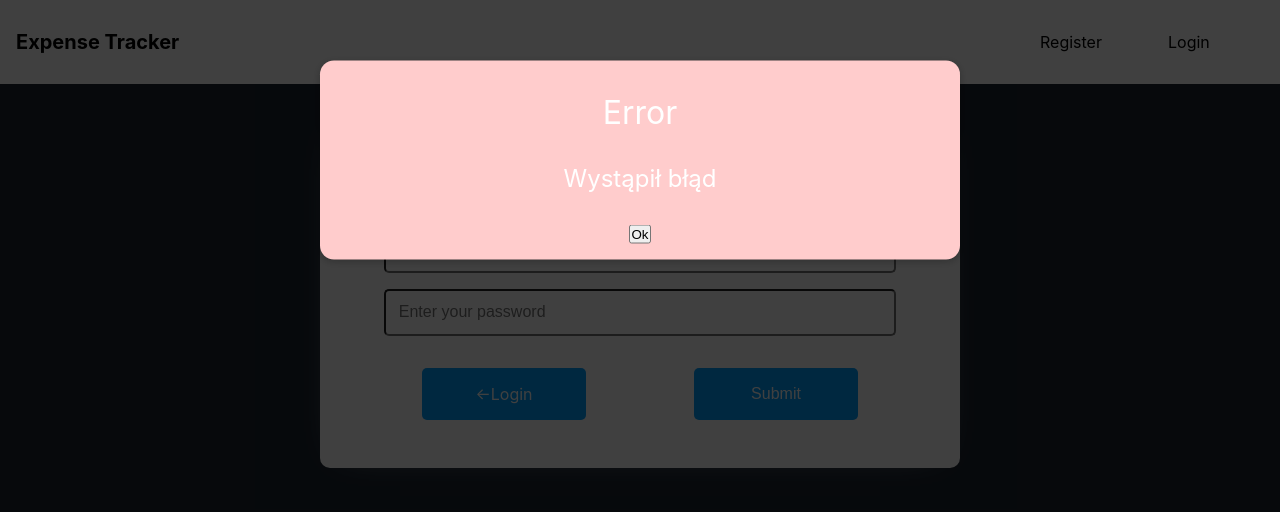
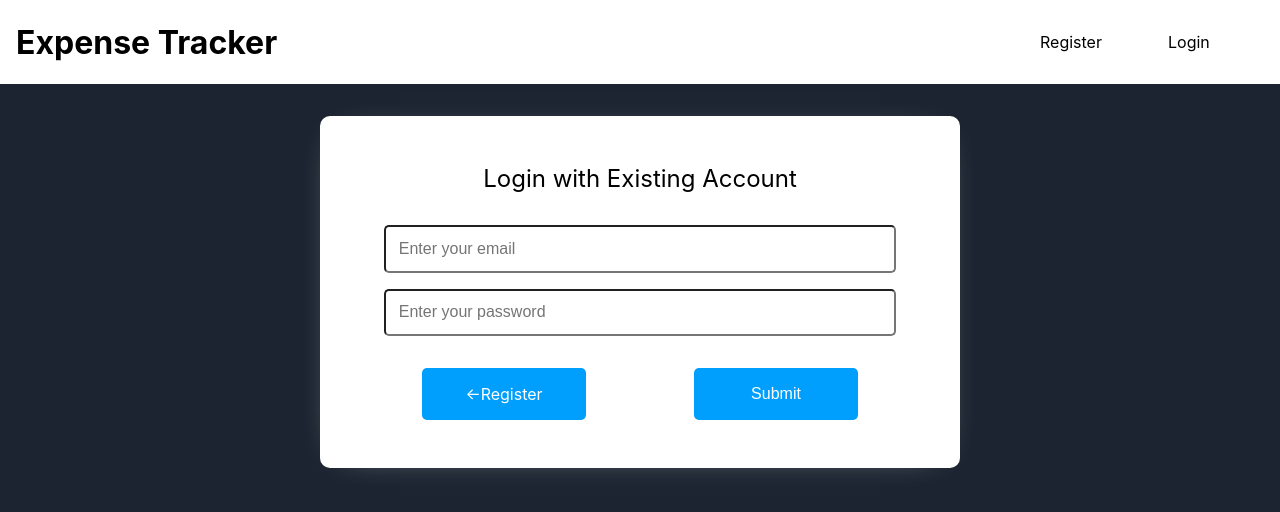
Before and after one commit to AdrianeZ/ExpenseTrackerFrontend, a React (Create React App) app: page /login in a window 1280 px wide. Shown: the top 512 px of the page. Built offline with nearby package versions, Linux system fonts and the light colour scheme.

Commit message:
implemented basic authentication

```diff
--- a/src/App.tsx
+++ b/src/App.tsx
@@ -1,19 +1,32 @@
-import React from 'react';
+import React, {useContext} from 'react';
 import {Route, Routes} from "react-router-dom";
 import {MainNav} from "./components/Layout/MainNav";
 import {AuthForm} from "./components/Forms/AuthForm";
 import {MainContainer} from "./components/Layout/MainContainer";
+import {AuthContext, AuthContextProvider} from "./context/authContext";
 
 
 const App = () => {
+
+    const {isLoggedIn} = useContext(AuthContext)
+
     return (
         <>
-            <MainNav/>
-            <Routes>
-                <Route path="/register"
-                       element={<MainContainer><AuthForm isLoginForm={false}/></MainContainer>}></Route>
-                <Route path="/login" element={<MainContainer><AuthForm isLoginForm={true}/></MainContainer>}></Route>
-            </Routes>
+            <AuthContextProvider>
+                <MainNav/>
+                <Routes>
+                    {!isLoggedIn &&
+                    <>
+                        <Route path="/register"
+                               element={<MainContainer><AuthForm isLoginForm={false}/></MainContainer>}></Route>
+                        <Route path="/login"
+                               element={<MainContainer><AuthForm isLoginForm={true}/></MainContainer>}></Route>
+                        <Route path="/expenses"
+                               element={<MainContainer><AuthForm isLoginForm={true}/></MainContainer>}></Route>
+                    </>
+                    }
+                </Routes>
+            </AuthContextProvider>
         </>
     );
 }
--- a/src/components/Forms/AuthForm.tsx
+++ b/src/components/Forms/AuthForm.tsx
@@ -1,10 +1,10 @@
 import {Link} from "react-router-dom";
 import {useFetch} from "../../hooks/useFetch";
+import {ChangeEvent, SyntheticEvent, useState, useContext, useEffect} from "react";
+import {AuthContext} from "../../context/authContext";
 import {CreateUserDto, LoginUserDto, HttpMethod, CreateUserResponse} from "types"
-import {ChangeEvent, SyntheticEvent, useState} from "react";
-
+import {Modal} from "../Layout/Modal";
 import "./AuthForm.css";
-import {Modal} from "../Layout/Modal";
 
 
 interface Props {
@@ -19,9 +19,20 @@ const AuthForm = ({isLoginForm}: Props) => {
         email: "",
         passwordConfirm: "",
         password: ""
-    })
+    });
 
-    const {error, isLoading, data, makeRequest} = useFetch<CreateUserResponse>();
+
+    const {error, isLoading, data, makeRequest, setError} = useFetch<CreateUserResponse>();
+
+    const {login} = useContext(AuthContext);
+
+    useEffect(() =>
+    {
+        if (data?.user.token) {
+            login(data.user.token, data.user.name);
+        }
+    },[data, login])
+
 
     const updateAuthForm = (event: ChangeEvent<HTMLInputElement>) => {
         setAuthFormData(prevState => ({...prevState, [event.target.name]: event.target.value}))
@@ -37,14 +48,13 @@ const AuthForm = ({isLoginForm}: Props) => {
     }
 
 
-    if (isLoading) {
-        return <p>Loading...</p>
+    const changeModalVisibility = () => {
+        setError(undefined);
     }
 
     return (
         <>
-            <Modal type="error" show={true} changeVisibility={() => {
-            }} title="Error">Wystąpił błąd</Modal>
+            <Modal type="error" show={!!error} changeVisibility={changeModalVisibility} title="Error">{error}</Modal>
             <section className="auth">
                 <header
                     className="auth__header">{isLoginForm ? "Login with Existing Account" : "Register new Account"}</header>
@@ -99,8 +109,8 @@ const AuthForm = ({isLoginForm}: Props) => {
                     </div>
                     <div className="auth__button-container">
                         <Link to={isLoginForm ? "/register" : "/login"}
-                              className="auth__switch">{isLoginForm ? "<-Login" : "<-Register"}</Link>
-                        <input type="submit" value="Submit"/>
+                              className="auth__switch">{isLoginForm ? "<-Register" : "<-Login"}</Link>
+                        {!isLoading ? <input type="submit" value="Submit"/> : "Sending Request"}
 
                     </div>
 
--- a/src/components/Layout/MainNav.css
+++ b/src/components/Layout/MainNav.css
@@ -1,3 +1,13 @@
+.header button
+{
+    cursor: pointer;
+    background-color: white;
+    outline: none;
+    border: 1px solid aliceblue;
+    transition: 0.2s all;
+    padding:0.4rem 1rem;
+}
+
 .header
 {
     display: flex;
@@ -6,6 +16,11 @@
     align-items: center;
     background-color: white;
     padding: 1rem;
+    font-size: 1rem;
+}
+.header button:hover, .header button:hover
+{
+    border:1px solid black;
 }
 
 .nav
--- a/src/components/Layout/MainNav.tsx
+++ b/src/components/Layout/MainNav.tsx
@@ -1,14 +1,21 @@
-import React from "react";
-
+import React, {useContext} from "react";
+import {Link} from "react-router-dom";
+import {AuthContext} from "../../context/authContext";
 import "./MainNav.css";
-import {Link} from "react-router-dom";
 
 
 const MainNav = () => {
+
+    const {isLoggedIn, userName, logout} = useContext(AuthContext);
+
+
     return <header className="header">
         <h1>
             Expense Tracker
         </h1>
+        {
+            isLoggedIn && userName ?
+                <button className="header__logout" onClick={logout}>Logout</button> :
                 <nav className="nav">
                     <div>
                         <Link to="/register">Register</Link>
@@ -17,6 +24,8 @@ const MainNav = () => {
                         <Link to="/login">Login</Link>
                     </div>
                 </nav>
+        }
+
     </header>
 }
 
--- a/src/components/Layout/Modal.css
+++ b/src/components/Layout/Modal.css
@@ -4,7 +4,7 @@
     left: 0;
     top:0;
     width: 100vw;
-    height: 100vh;
+    height: 100%;
     z-index: 1;
     background-color: rgba(0,0,0,0.75);
 }
@@ -35,7 +35,17 @@
     padding: 1rem;
 }
 
-.modal__button
+.modal__button-container
 {
+    font-size: 2rem;
     margin-top: 1rem;
 }
+
+.modal__button-container button
+{
+    color: white;
+    border-radius: 5px;
+    cursor: pointer;
+    font-size: 2rem;
+    padding: .3rem 1.8rem;
+}
--- a/src/components/Layout/Modal.tsx
+++ b/src/components/Layout/Modal.tsx
@@ -23,23 +23,23 @@ const Modal = ({show, title, changeVisibility, children, type}: Props) => {
 
     if (!show) return null;
 
-    let modalStyles;
+    let modalBackground;
     switch(type)
     {
         case "error":
         {
-            modalStyles = {backgroundColor: "#FFCCCC"}
+            modalBackground = {backgroundColor: "#FFCCCC"}
         }
     }
 
     return (
         <>
             <Overlay/>
-            <div className="modal" style={modalStyles}>
+            <div className="modal" style={modalBackground}>
                 <div className="modal__title">{title}</div>
                 <div className="modal__content">{children}</div>
-                <div className="modal__button">
-                    <button onClick={changeVisibility}>Ok</button>
+                <div className="modal__button-container">
+                    <button onClick={changeVisibility} style={modalBackground}>Ok</button>
                 </div>
             </div>
 
--- /dev/null
+++ b/src/context/authContext.tsx
@@ -0,0 +1,48 @@
+import {createContext, ReactNode, useCallback, useState} from "react";
+
+
+interface AuthContextInterface {
+    userName: string | null;
+    isLoggedIn: boolean;
+    login: (token: string, name: string) => void
+    logout: () => void
+}
+
+interface Props {
+    children: ReactNode;
+}
+
+const AuthContext = createContext<AuthContextInterface>({
+        userName: "",
+        isLoggedIn: false,
+        login: (token: string, name: string) => {
+        },
+        logout: () => {
+        }
+    }
+);
+
+const AuthContextProvider = (props: Props) => {
+    const [isLoggedIn, setIsLoggedIn] = useState<boolean>(localStorage.getItem("token") !== null);
+    const [userName, setUserName] = useState<string | null>(localStorage.getItem("userName"));
+
+    const login = useCallback((token: string, name: string) => {
+        localStorage.setItem("token", token);
+        localStorage.setItem("userName", name);
+        setIsLoggedIn(true);
+        setUserName(name);
+    }, []);
+
+    const logout = () => {
+        localStorage.removeItem("token");
+        localStorage.removeItem("userName");
+        setIsLoggedIn(false);
+        setUserName(null);
+    }
+
+    const authContext = {userName, isLoggedIn, login, logout}
+
+    return <AuthContext.Provider value={authContext}>{props.children}</AuthContext.Provider>
+}
+
+export {AuthContext, AuthContextProvider};
--- a/src/hooks/useFetch.ts
+++ b/src/hooks/useFetch.ts
@@ -22,14 +22,11 @@ const useFetch = <T extends BaseResponse>() => {
             setError(data.errorMessage || "Unknown Server Error Occurred");
             return;
         }
-        if(error)
-        {
-            setError(undefined);
-        }
+
         setData(data);
     }
 
-    return {error, isLoading, data, makeRequest}
+    return {error, isLoading, data, setError, makeRequest}
 }
 
 export {useFetch};
```
Also changed, not shown: package.json (+8 -6 lines), src/views/ExpenseView.ts (added), 1 other file (tests, documents, lock files or other folders). Lines whose indentation alone changed are shown as unchanged.
